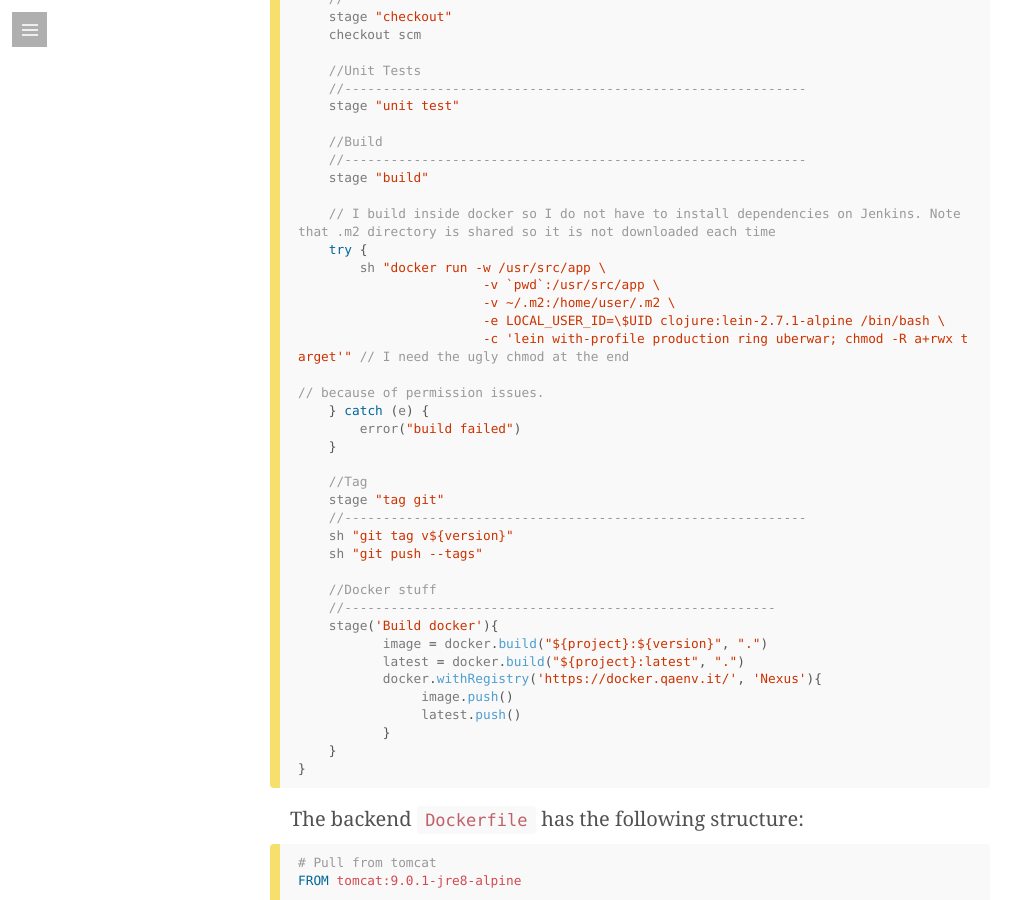
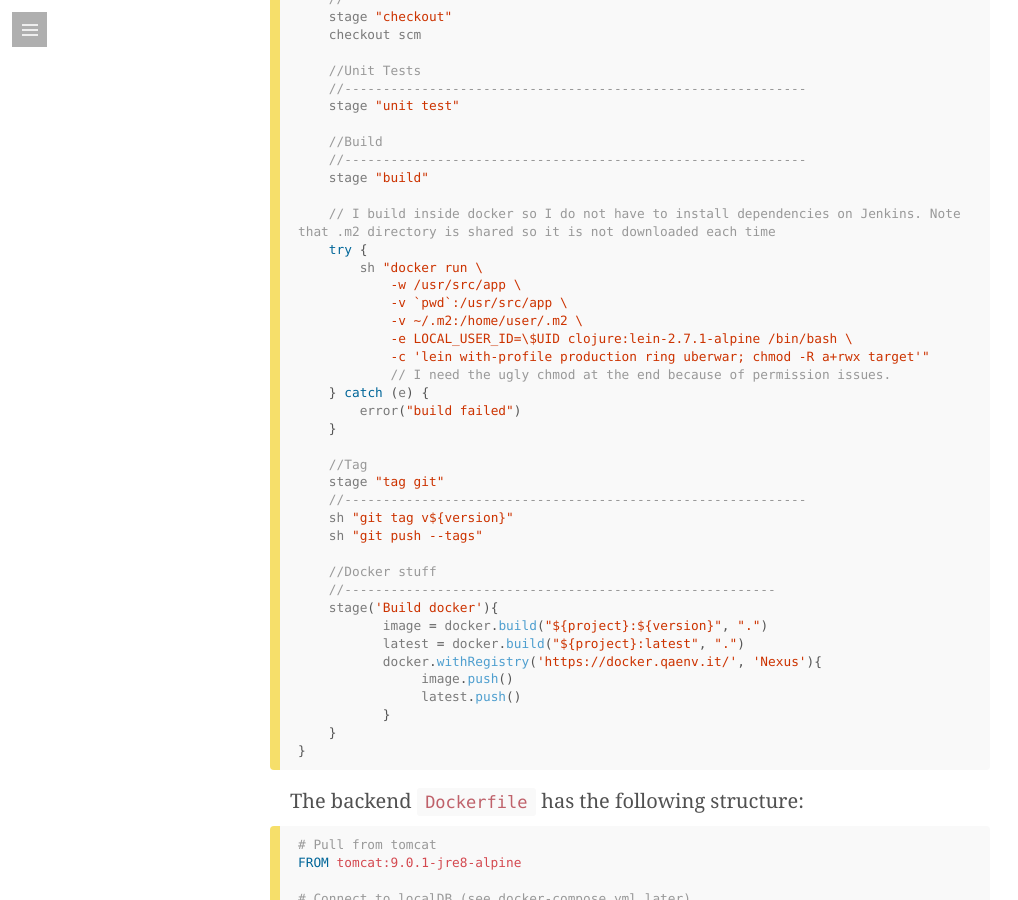
Before and after one commit to davidevernizzi/davidevernizzi.github.io, a Jekyll site: the page built from _posts/2017-11-06-a-little-docker-journey.markdown, in a window 1280 px wide and 900 px high, scrolled down 1667 px. Shown: the whole window, without its empty margins (0-1018 px from the left). Built offline with Jekyll 4.4.1, drawn with Linux system fonts in a browser that asks for light colours; some web fonts are replaced.

```diff
--- a/_posts/2017-11-06-a-little-docker-journey.markdown
+++ b/_posts/2017-11-06-a-little-docker-journey.markdown
@@ -43,12 +43,13 @@ node {
 
     // I build inside docker so I do not have to install dependencies on Jenkins. Note that .m2 directory is shared so it is not downloaded each time
     try {
-        sh "docker run -w /usr/src/app \
-                        -v `pwd`:/usr/src/app \
-                        -v ~/.m2:/home/user/.m2 \
-                        -e LOCAL_USER_ID=\$UID clojure:lein-2.7.1-alpine /bin/bash \
-                        -c 'lein with-profile production ring uberwar; chmod -R a+rwx target'" // I need the ugly chmod at the end
-                                                                                               // because of permission issues.
+        sh "docker run \
+            -w /usr/src/app \
+            -v `pwd`:/usr/src/app \
+            -v ~/.m2:/home/user/.m2 \
+            -e LOCAL_USER_ID=\$UID clojure:lein-2.7.1-alpine /bin/bash \
+            -c 'lein with-profile production ring uberwar; chmod -R a+rwx target'"
+            // I need the ugly chmod at the end because of permission issues.
     } catch (e) {
         error("build failed")
     }
```
